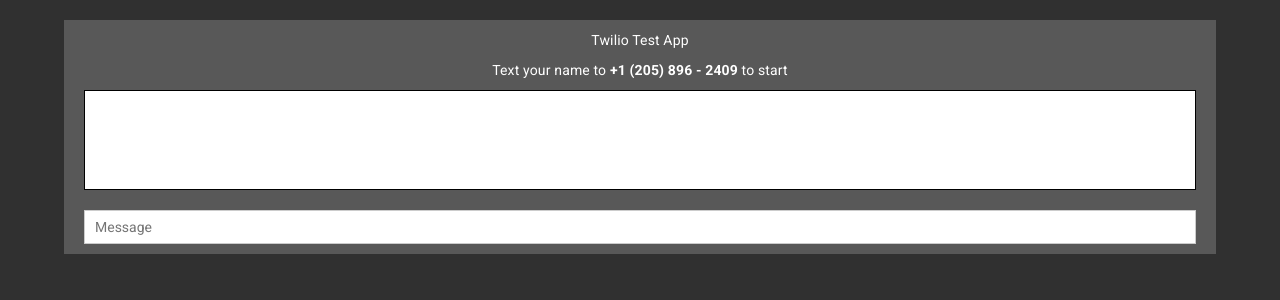
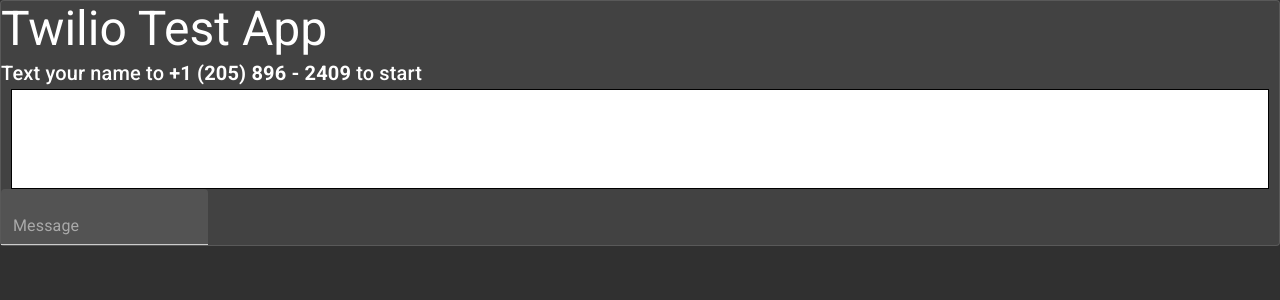
Before and after one commit to Inderpreet-D/react-site, a Next.js app: page /twilio in a window 1280 px wide. Shown: the top 300 px of the page. Built offline with nearby package versions, Linux system fonts and the light colour scheme.

Commit message:
Converted to material ui

```diff
--- a/containers/Twilio/Chat/Chat.jsx
+++ b/containers/Twilio/Chat/Chat.jsx
@@ -1,3 +1,4 @@
+import { Paper, TextField, Typography } from "@material-ui/core";
 import { useState, useEffect } from "react";
 
 import styles from "./Chat.module.css";
@@ -53,27 +54,26 @@
     />
   ));
 
-  const boxClass = styles.MessageBox + " BorderedBox";
-
   return (
-    <div className={styles.Border}>
-      <div>Twilio Test App</div>
-      <div className={boxClass}>
+    <Paper variant="outlined" className={styles.TextArea}>
+      <Typography variant="h3">Twilio Test App</Typography>
+      <Typography variant="h6">
         Text your name to <b>{PHONE_NUMBER}</b> to start
-      </div>
-      <div className={boxClass}>
+      </Typography>
+      <div className={styles.TextArea}>
         <div className={styles.MessageArea}>{allMessages}</div>
-        <form onSubmit={sendMessage} className={styles.Input}>
-          <input
-            className={styles.InputElement}
+        <form onSubmit={sendMessage} className={styles.FormArea}>
+          <TextField
+            className={styles.InputField}
             type="text"
             placeholder="Message"
             value={message}
             onChange={(event) => setMessage(event.target.value)}
+            variant="filled"
           />
         </form>
       </div>
-    </div>
+    </Paper>
   );
 };
 
```
